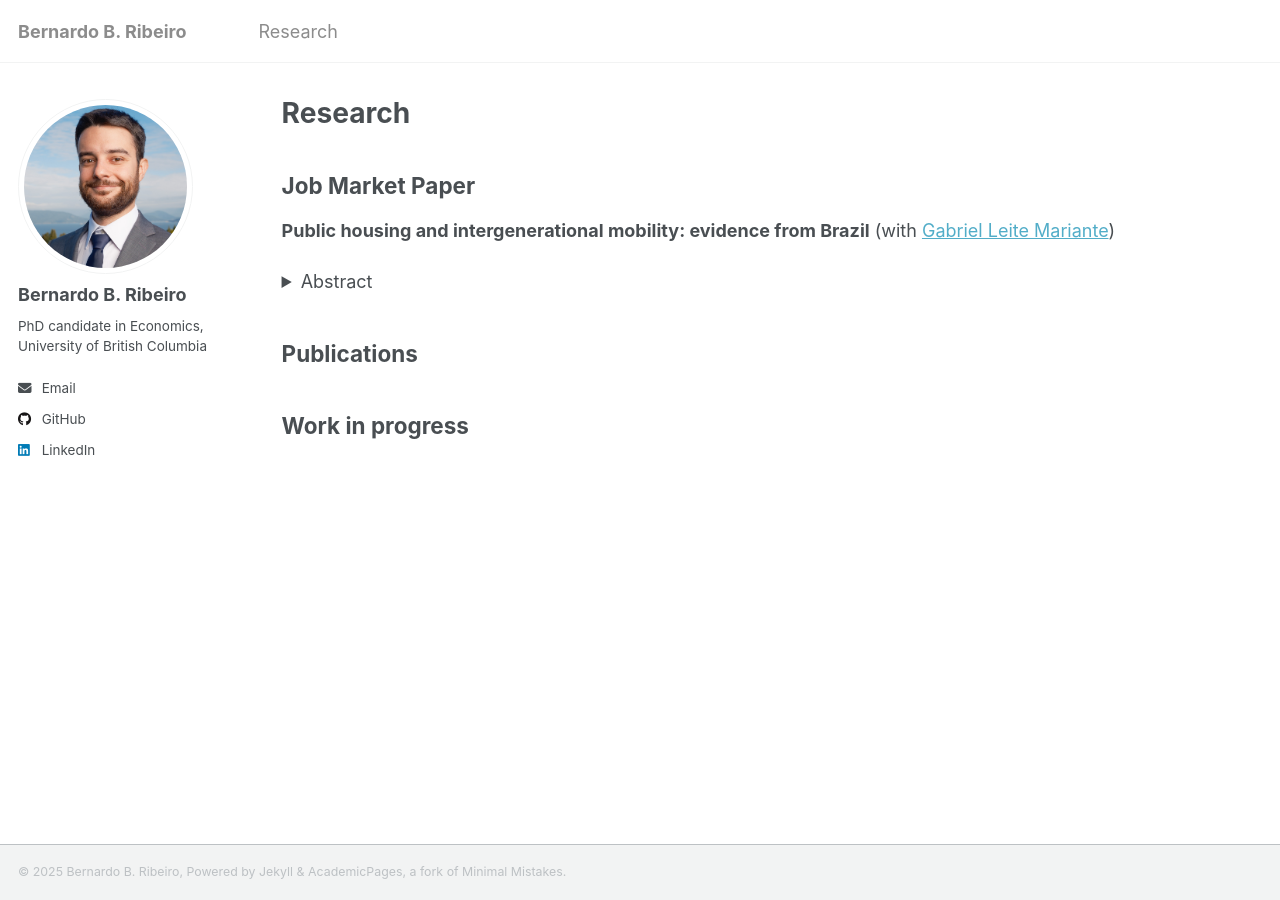
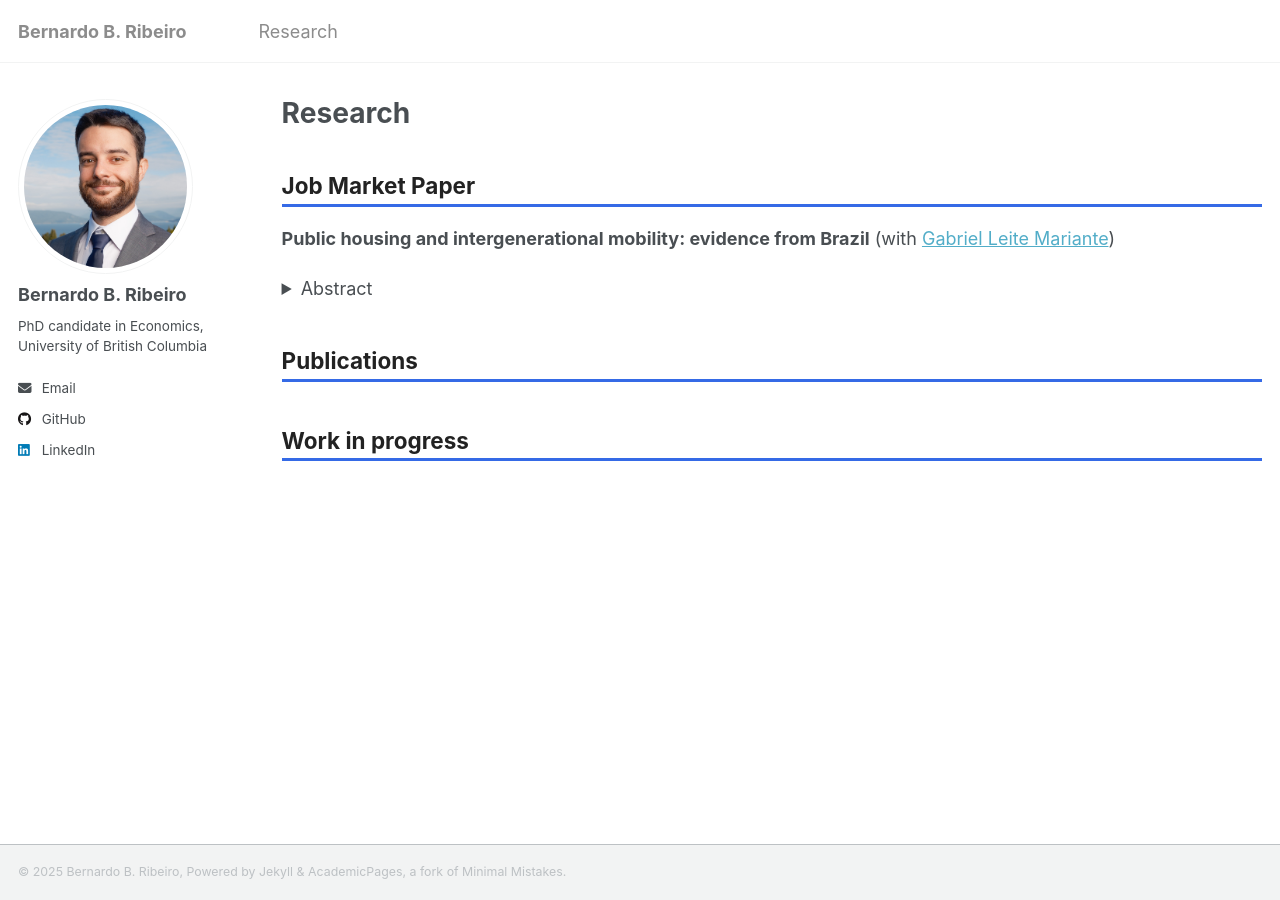
Before and after one commit to bbribeiro/bbribeiro.github.io, a Jekyll site: the page built from _pages/research.md, in a window 1280 px wide. Built offline with Jekyll 4.4.1, drawn with Linux system fonts in a browser that asks for light colours; a script that is not in the unit is left out.

Commit message:
Update main.scss

```diff
--- a/assets/css/main.scss
+++ b/assets/css/main.scss
@@ -41,3 +41,10 @@
     "vendor/font-awesome/solid",
     "vendor/font-awesome/brands"
 ;
+
+h2 {
+  color: #222222;              /* heading text color */
+  border-bottom: 3px solid #356ae6; /* underline color */
+  padding-bottom: 0.25rem;
+  margin-bottom: 1rem;
+}
```
